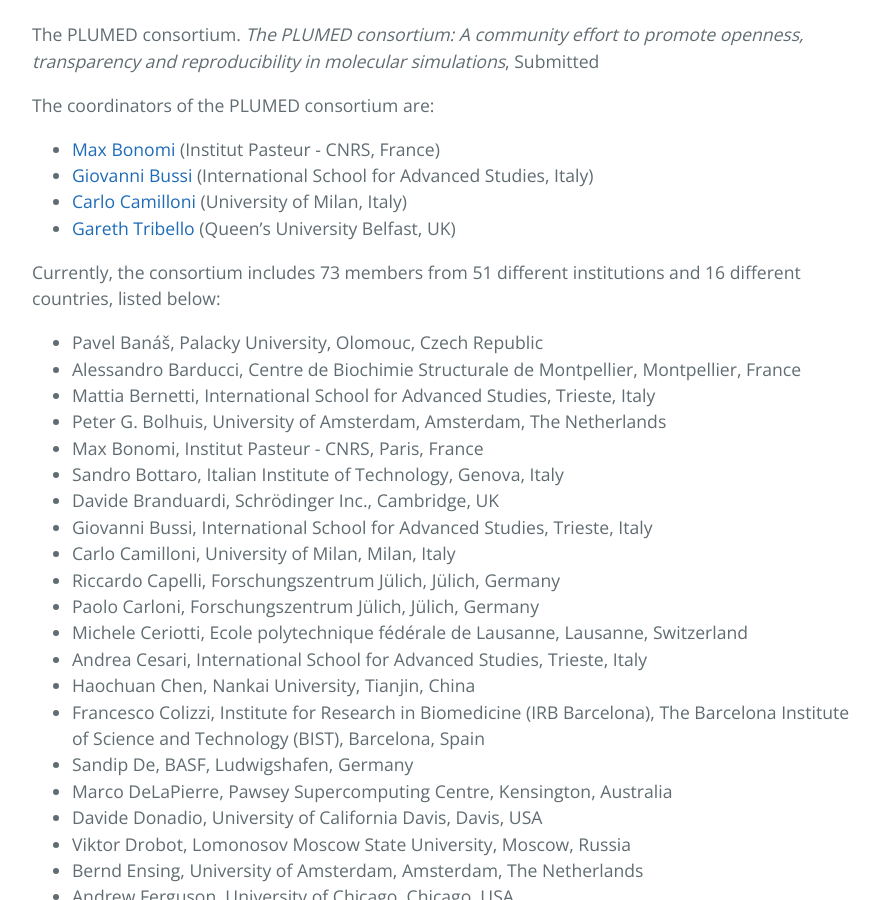
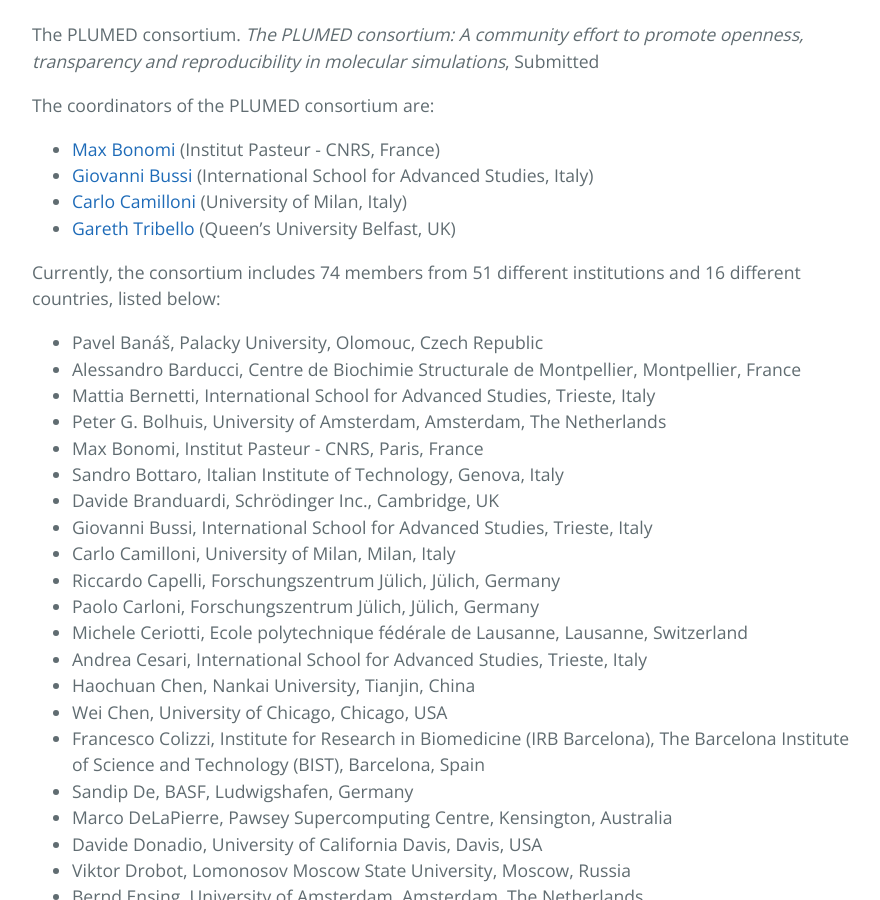
Before and after one commit to plumed-nest/plumed-nest, a Jekyll site: the page built from consortium.md, in a window 1280 px wide and 900 px high, scrolled down 820 px. Shown: the whole window, without its empty margins (192-1072 px from the left). Built offline with Jekyll 4.4.1, drawn with Linux system fonts in a browser that asks for light colours; our own code applies the rules of GitHub Pages for plain Markdown files.

Commit message:
add Wei - ANN

```diff
--- a/_data/members.yml
+++ b/_data/members.yml
@@ -54,6 +54,10 @@
   affiliation: Nankai University
   city:        Tianjin
   country:     China
+- name:        Wei Chen
+  affiliation: University of Chicago
+  city:        Chicago
+  country:     USA
 - name:        Francesco Colizzi
   affiliation: Institute for Research in Biomedicine (IRB Barcelona), The Barcelona Institute of Science and Technology (BIST)
   city:        Barcelona
```
